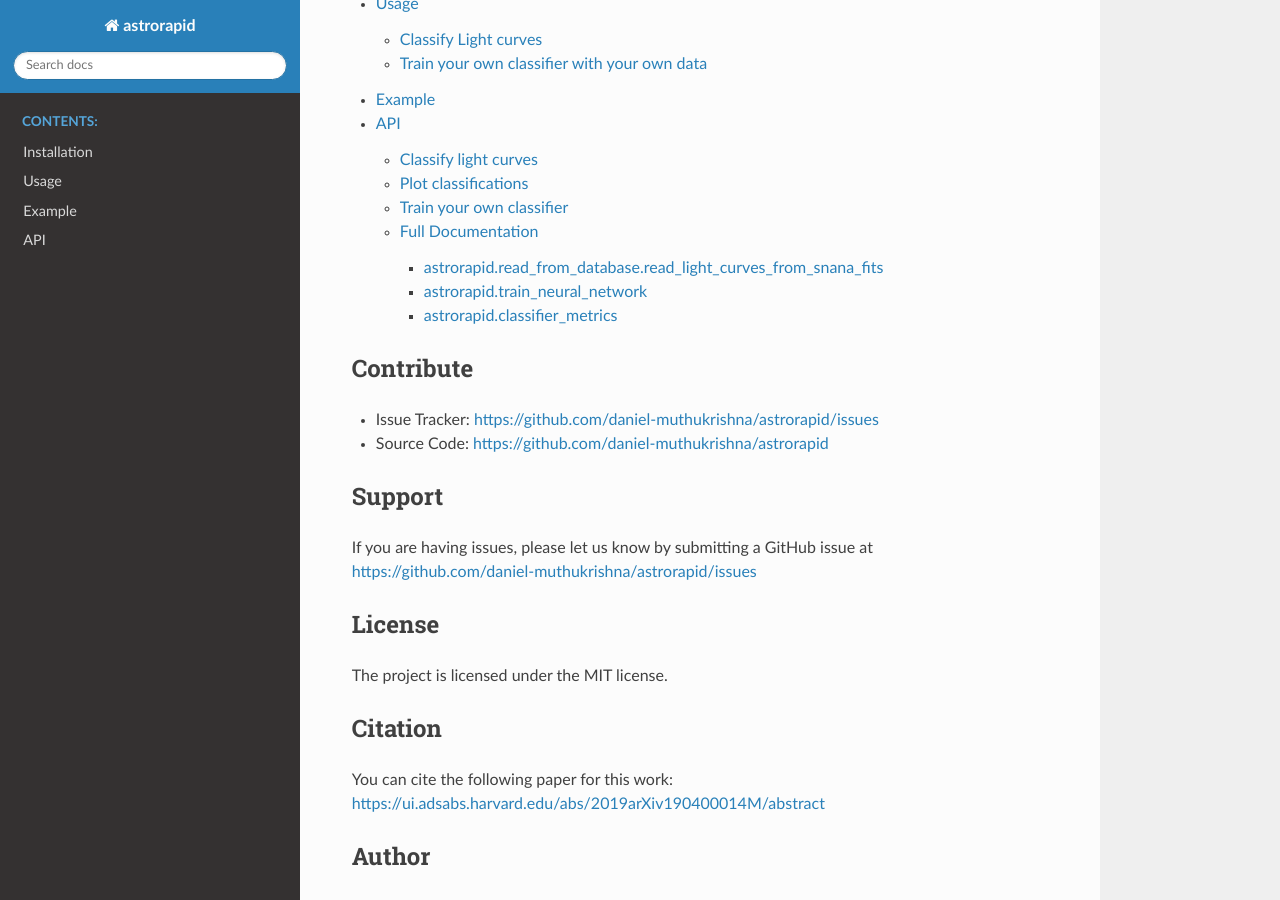
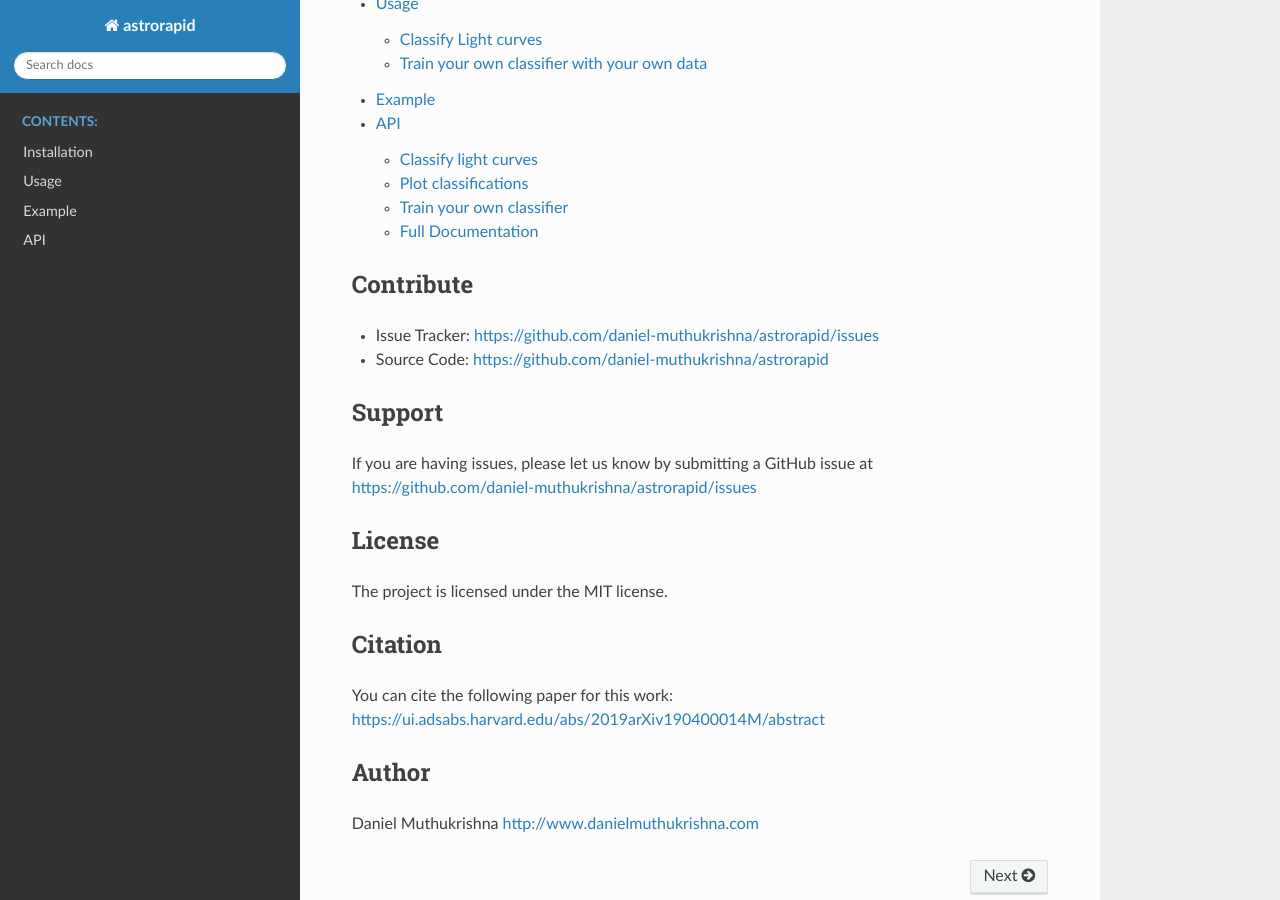
Before and after one commit to daniel-muthukrishna/astrorapid, a Sphinx documentation site: the page built from docs/index.rst, in a window 1280 px wide and 900 px high, scrolled down 1172 px. Built offline with Sphinx 7.4.7 and the Read the Docs theme 2.0.0, drawn with Linux system fonts in a browser that asks for light colours.

Commit message:
Updated documentation

```diff
--- a/docs/api.rst
+++ b/docs/api.rst
@@ -55,28 +67,11 @@
 ------
 
 
-.. autoclass:: astrorapid.prepare_arrays.PrepareInputArrays
-
-
-------
-
-
-.. autoclass:: astrorapid.prepare_arrays.PrepareTrainingSetArrays
-
-
-------
-
-astrorapid.read_from_database.read_light_curves_from_snana_fits
-~~~~~~~~~~~~~~~~~~~~~~~~~~~~~~~~~~~~~~~~~~~~~~~~~~~~~~~~~~~~~~~
-
-
 .. automodule:: astrorapid.get_custom_data
     :members:
 
 ------
 
-astrorapid.train_neural_network
-~~~~~~~~~~~~~~~~~~~~~~~~~~~~~~~
 
 .. automodule:: astrorapid.custom_classifier
     :members:
@@ -84,8 +79,5 @@
 
 ------
 
-astrorapid.classifier_metrics
-~~~~~~~~~~~~~~~~~~~~~~~~~~~~~
-
 .. automodule:: astrorapid.classifier_metrics
     :members:
```
Also changed, not shown: other parts of docs/api.rst (+12 -0 lines).
